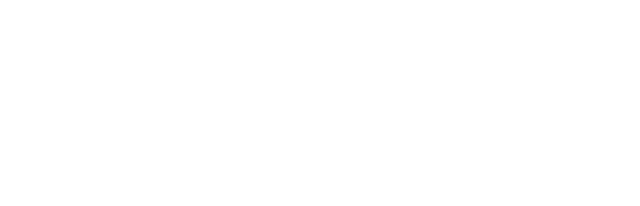
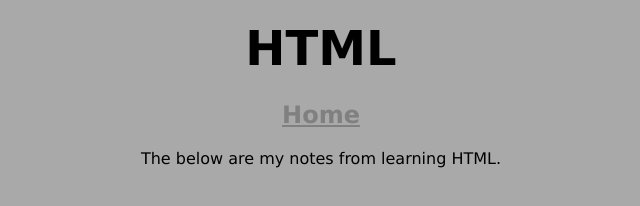
Before and after one commit to Snarlingual/snarlingual.github.io, a plain HTML site: page html/html_notes.html in a window 1280 px wide. Shown: the whole page, without its empty margins (319-959 px from the left). Drawn offline with Linux system fonts and the light colour scheme.

Commit message:
Added base content to html_notes, edited css to add separate class for nav_links

```diff
--- a/html/html_notes.html
+++ b/html/html_notes.html
@@ -0,0 +1,19 @@
+<!DOCTYPE html>
+
+<html>
+    <head>
+        <link href="../style.css" type="text/css" rel="stylesheet"/>
+        <title>HTML Notes</title>
+    </head>
+    <body>
+            <div class="main_title">
+            <h1>HTML</h1>
+            <p>
+                <a href="index.html"><h2 id="nav_link">Home</h2></a>
+            </p>
+            <p>The below are my notes from learning HTML.</p>
+
+        </div>
+
+    </body>
+</html>
--- a/style.css
+++ b/style.css
@@ -96,3 +96,12 @@ a:hover {
     max-width: 800px;
     margin: 0 auto;
 }
+
+#nav_link {
+    max-width: 600px;
+	min-width: 500px;
+    text-align: center;
+    margin: 0 auto;
+    margin-bottom: 10px;
+    padding-bottom: 10px;
+}
```
